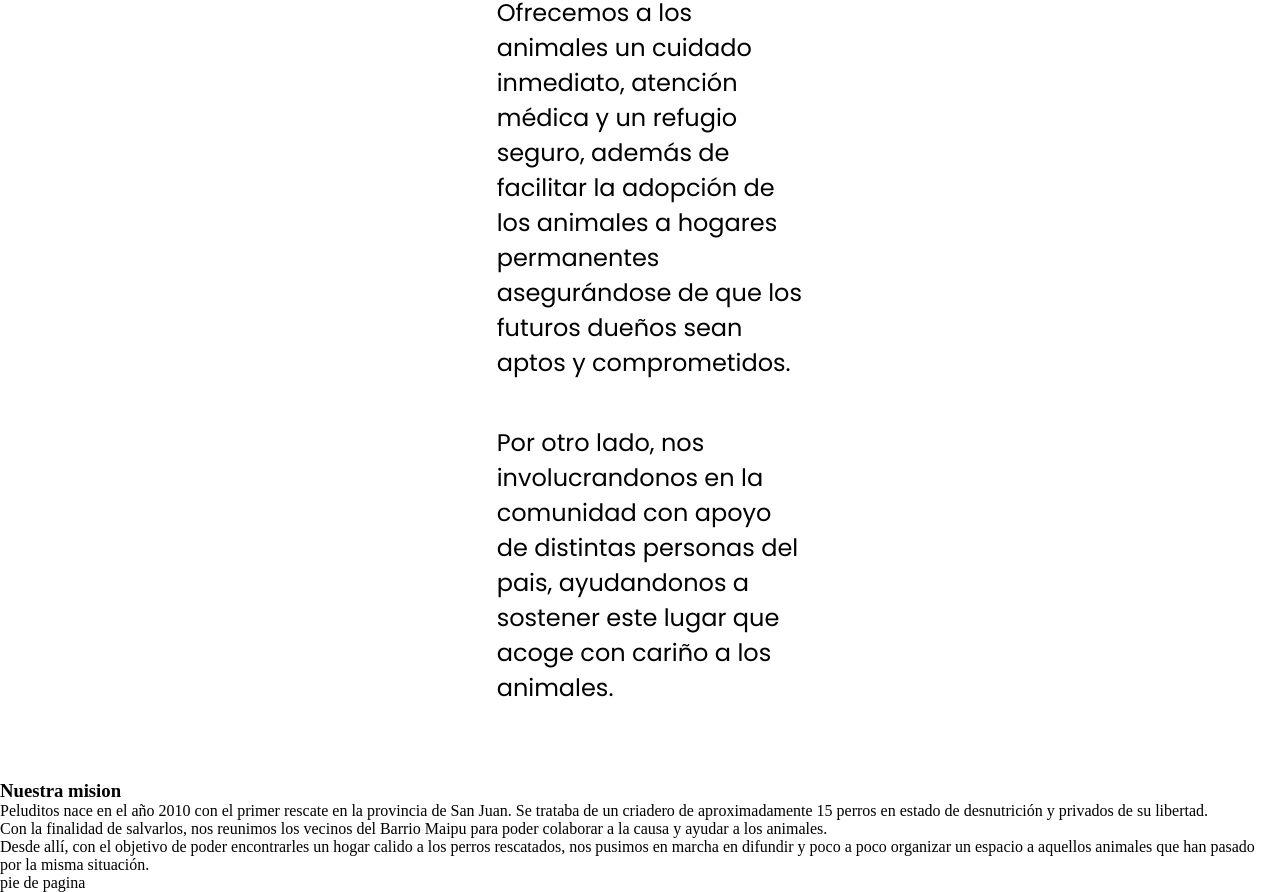
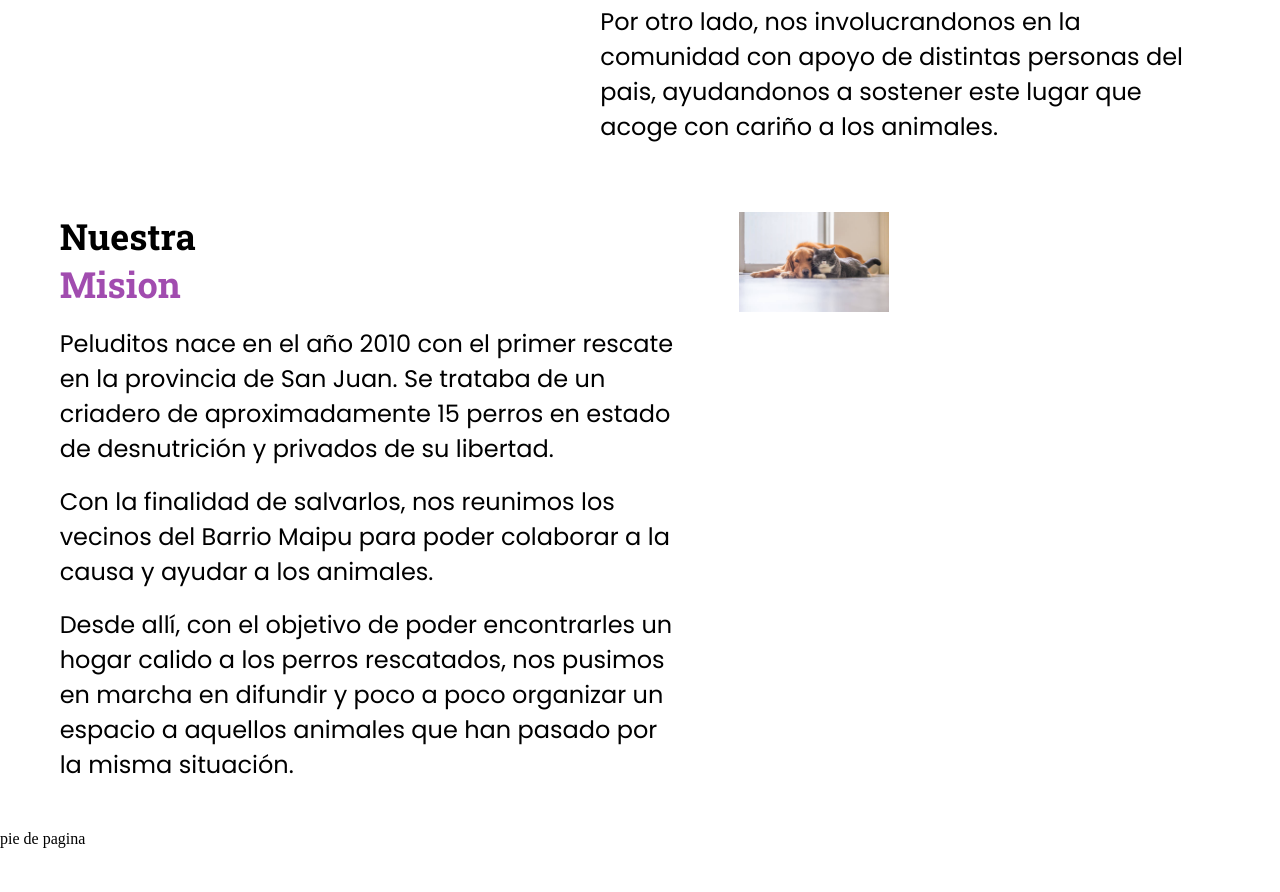
Before and after one commit to No-Country-simulation/c20-49-t-python-react, a React (Vite) app: page /QuienesSomos in a window 1280 px wide. Shown: the part 1096-1988 px from the top of the page. After the commit the page ends 1944 px from the top, so only its background shows below. Built offline with nearby package versions, Linux system fonts and the light colour scheme.

Commit message:
agrege estilos en la seccion quienes somos, y acomode las fotos

```diff
--- a/src/components/QuienesSomos/QuienesSomos.css
+++ b/src/components/QuienesSomos/QuienesSomos.css
@@ -24,6 +24,13 @@
     padding: 20px;
     gap: 20px;
 }
+.contenedorDos{
+    display: flex;
+    flex-direction: row;
+    justify-content:  space-evenly;
+    padding: 20px;
+    gap: 20px;
+}
 .texto{
     flex: 1;
     margin-bottom: 10px;
@@ -34,6 +41,8 @@
     flex-direction: column;
     gap: 10px;
     margin-right: 20px;
+    width: 461px;
+    height: 584px;
 }
 .foto{
     width: 150px;
@@ -49,7 +58,7 @@
     font-family: "Roboto Slab", serif;
     font-size: 36px;
 }
-.texto{
+.parrafo{
     font-family: "Poppins", sans-serif;
     font-size:  24px;
 }
--- a/src/components/QuienesSomos/QuienesSomos.jsx
+++ b/src/components/QuienesSomos/QuienesSomos.jsx
@@ -15,20 +15,20 @@ function QuienesSomos() {
           <h3 className="sobre">Sobre</h3>
           <h3 className="nosotros">Nosotros</h3>
           <br />
-          <p className="texto">
+          <p className="parrafo">
             Peluditos se centra en proporcionar un entorno seguro y amoroso para
             animales que han sido maltratados, abandonados o que necesitan un
             hogar temporal.
           </p>
           <br />
-          <p className="texto">
+          <p className="parrafo">
             Ofrecemos a los animales un cuidado inmediato, atención médica y un
             refugio seguro, además de facilitar la adopción de los animales a
             hogares permanentes asegurándose de que los futuros dueños sean
             aptos y comprometidos.
           </p>
           <br />
-          <p className="texto">
+          <p className="parrafo">
             Por otro lado, nos involucrandonos en la comunidad con apoyo de
             distintas personas del pais, ayudandonos a sostener este lugar que
             acoge con cariño a los animales.
@@ -41,25 +41,33 @@ function QuienesSomos() {
         </div>
       </div>
 
-    <div>
-      <h3>Nuestra mision</h3>
-    </div>
-      <div>
-        <p>
-          Peluditos nace en el año 2010 con el primer rescate en la provincia de
-          San Juan. Se trataba de un criadero de aproximadamente 15 perros en
-          estado de desnutrición y privados de su libertad.
+      <div className="contenedorDos">
+        <div className="texto">
+          <h3 className="sobre">Nuestra</h3>
+          <h3 className="nosotros">Mision</h3>
+          <br />
+          <p className="parrafo">
+            Peluditos nace en el año 2010 con el primer rescate en la provincia
+            de San Juan. Se trataba de un criadero de aproximadamente 15 perros
+            en estado de desnutrición y privados de su libertad.
           </p>
-        <p>
+          <br />
+          <p className="parrafo">
             Con la finalidad de salvarlos, nos reunimos los vecinos del Barrio
             Maipu para poder colaborar a la causa y ayudar a los animales.
           </p>
-        <p>
+          <br />
+          <p className="parrafo">
             Desde allí, con el objetivo de poder encontrarles un hogar calido a
-          los perros rescatados, nos pusimos en marcha en difundir y poco a poco
-          organizar un espacio a aquellos animales que han pasado por la misma
-          situación.
+            los perros rescatados, nos pusimos en marcha en difundir y poco a
+            poco organizar un espacio a aquellos animales que han pasado por la
+            misma situación.
           </p>
+          <br />
+        </div>
+        <div className="imagenes">
+          <img className="foto" src={foto_3} />
+        </div>
       </div>
     </main>
   );
```
Also changed, not shown: src/components/QuienesSomos/img/foto_2.png. Lines whose indentation alone changed are shown as unchanged.
